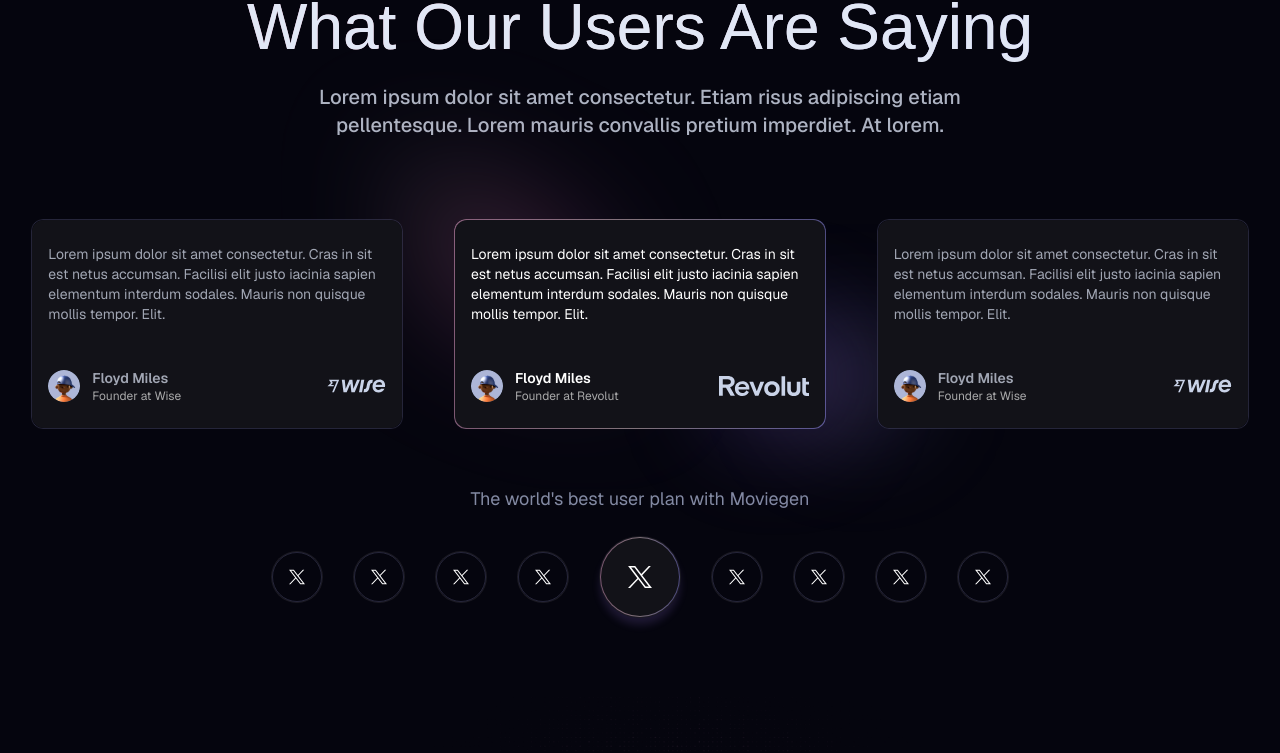
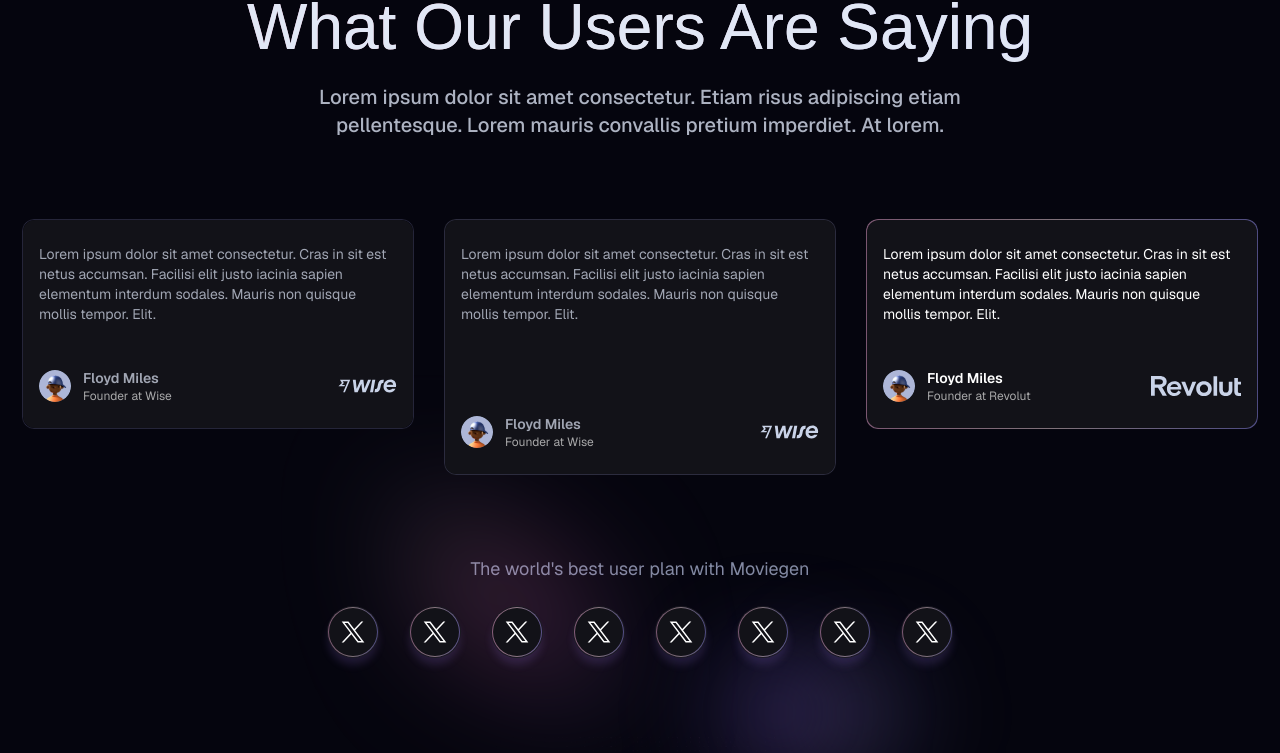
Before and after one commit to Nazia98175/moviegen, a Next.js app: page / in a window 1280 px wide. Shown: the part 6070-6823 px from the top of the page. Built offline with nearby package versions, Linux system fonts and the light colour scheme; a web font is replaced by a local one.

Commit message:
work on slider

```diff
--- a/package.json
+++ b/package.json
@@ -12,7 +12,8 @@
     "@fontsource/inter": "^5.2.5",
     "next": "^15.3.2",
     "react": "^19.0.0",
-    "react-dom": "^19.0.0"
+    "react-dom": "^19.0.0",
+    "swiper": "^11.2.6"
   },
   "devDependencies": {
     "@eslint/eslintrc": "^3",
--- a/src/app/components/Footer.jsx
+++ b/src/app/components/Footer.jsx
@@ -66,7 +66,7 @@ const Footer = () => {
       </div>
       {/* PRIVACY AND POLICIES */}
       <div className="font-medium text-xs md:text-base text-gray83 mt-8 md:mt-12 lg:mt-16 xl:mt-20 flex flex-col md:flex-row items-center justify-between px-4 md:px-6 lg:px-10 gap-1 py-4 md:py-6 lg:py-8 bg-[#0A0A0F]">
-        <p className="leading-[100%] font-medium text-gray83 text-sm sm:text-base hover:text-transparent hover:bg-clip-text hover:bg-gradient-to-r hover:from-[#F0A9D3] hover:via-[#F9DEE3] hover:to-[#9691F2] hover:duration-300">
+        <p className="leading-[100%] font-medium text-gray83 text-sm sm:text-base hover:text-transparent">
           © Moviegen, 2025 — All rights reserved
         </p>
         <div className="flex justify-center gap-3 md:space-x-4 max-md:mt-3">
--- a/src/app/components/GetStarted.jsx
+++ b/src/app/components/GetStarted.jsx
@@ -4,7 +4,6 @@ import SectionTag from "./common/SectionTag";
 import { UnionIcon } from "./common/Icons";
 
 const GetStarted = () => {
-  const heading = "common_heading";
   return (
     <>
       <div className="relative">
@@ -41,7 +40,7 @@ const GetStarted = () => {
               src="/images/svg/union.svg"
               alt="union"
             />
-            <div className={`${heading}`}>
+            <div className="common_heading">
               <h1 className="text-[36px] xl:flex tracking-[-1px] xl:flex-col xl:gap-4 md:text-[45px] lg:text-[56px] leading-[100%] w-fit">
                 Professional Videos{" "}
                 <span className="text-[#E1E7F5] tracking-[-1.60px] text-[36px] md:text-[45px] lg:text-[56px] leading-[100%] w-fit">
--- a/src/app/components/Testimonials.jsx
+++ b/src/app/components/Testimonials.jsx
@@ -1,10 +1,18 @@
-import React from "react";
+"use client";
+import React, { useState, useRef, useEffect } from "react";
 import Image from "next/image";
 import SectionTag from "./common/SectionTag";
+import { Swiper, SwiperSlide } from "swiper/react";
+import "swiper/css";
+import "swiper/css/pagination";
+import { Pagination } from "swiper/modules";
+import { TwitterIcon, X } from "./common/Icons";
+import SwiperCore from "swiper";
 
 const testimonials = [
   {
     name: "Floyd Miles",
+    icon: <X />,
     role: "Founder at Wise",
     companyLogo: "/images/svg/wise-logo.svg",
     profile: "/images/svg/testimonial-profile.svg",
@@ -13,10 +21,73 @@ const testimonials = [
   },
   {
     name: "Floyd Miles",
+    icon: <X />,
     role: "Founder at Revolut",
     companyLogo: "/images/svg/revolut-logo.svg",
     profile: "/images/svg/testimonial-profile.svg",
     highlighted: true,
+    content:
+      "Lorem ipsum dolor sit amet consectetur. Cras in sit est netus accumsan. Facilisi elit justo iacinia sapien elementum interdum sodales. Mauris non quisque mollis tempor. Elit.",
+  },
+  {
+    name: "Floyd Miles",
+    icon: <X />,
+    role: "Founder at Wise",
+    companyLogo: "/images/svg/wise-logo.svg",
+    profile: "/images/svg/testimonial-profile.svg",
+    content:
+      "Lorem ipsum dolor sit amet consectetur. Cras in sit est netus accumsan. Facilisi elit justo iacinia sapien elementum interdum sodales. Mauris non quisque mollis tempor. Elit.",
+  },
+  {
+    name: "Floyd Miles",
+    icon: <X />,
+    role: "Founder at Wise",
+    companyLogo: "/images/svg/wise-logo.svg",
+    profile: "/images/svg/testimonial-profile.svg",
+    content:
+      "Lorem ipsum dolor sit amet consectetur. Cras in sit est netus accumsan. Facilisi elit justo iacinia sapien elementum interdum sodales. Mauris non quisque mollis tempor. Elit.",
+  },
+  {
+    name: "Floyd Miles",
+    icon: <X />,
+    role: "Founder at Wise",
+    companyLogo: "/images/svg/wise-logo.svg",
+    profile: "/images/svg/testimonial-profile.svg",
+    content:
+      "Lorem ipsum dolor sit amet consectetur. Cras in sit est netus accumsan. Facilisi elit justo iacinia sapien elementum interdum sodales. Mauris non quisque mollis tempor. Elit.",
+  },
+  {
+    name: "Floyd Miles",
+    icon: <X />,
+    role: "Founder at Wise",
+    companyLogo: "/images/svg/wise-logo.svg",
+    profile: "/images/svg/testimonial-profile.svg",
+    content:
+      "Lorem ipsum dolor sit amet consectetur. Cras in sit est netus accumsan. Facilisi elit justo iacinia sapien elementum interdum sodales. Mauris non quisque mollis tempor. Elit.",
+  },
+  {
+    name: "Floyd Miles",
+    icon: <X />,
+    role: "Founder at Wise",
+    companyLogo: "/images/svg/wise-logo.svg",
+    profile: "/images/svg/testimonial-profile.svg",
+    content:
+      "Lorem ipsum dolor sit amet consectetur. Cras in sit est netus accumsan. Facilisi elit justo iacinia sapien elementum interdum sodales. Mauris non quisque mollis tempor. Elit.",
+  },
+  {
+    name: "Floyd Miles",
+    icon: <X />,
+    role: "Founder at Wise",
+    companyLogo: "/images/svg/wise-logo.svg",
+    profile: "/images/svg/testimonial-profile.svg",
+    content:
+      "Lorem ipsum dolor sit amet consectetur. Cras in sit est netus accumsan. Facilisi elit justo iacinia sapien elementum interdum sodales. Mauris non quisque mollis tempor. Elit.",
+  },
+  {
+    name: "Floyd Miles",
+    role: "Founder at Wise",
+    companyLogo: "/images/svg/wise-logo.svg",
+    profile: "/images/svg/testimonial-profile.svg",
     content:
       "Lorem ipsum dolor sit amet consectetur. Cras in sit est netus accumsan. Facilisi elit justo iacinia sapien elementum interdum sodales. Mauris non quisque mollis tempor. Elit.",
   },
@@ -31,46 +102,60 @@ const testimonials = [
 ];
 
 const Testimonials = () => {
-  const heading = "common_heading !font-suisseintl !font-medium";
-  const para = "common_para max-w-[550px] lg:max-w-[700px] !font-geist";
+  const [activeIndex, setActiveIndex] = useState(0);
+  const swiperRef = useRef;
+
+  const handleIconClick = (index) => {
+    setActiveIndex(index);
+    swiperRef.current?.slideTo(index);
+  };
+
   return (
     <section className="py-20 text-white text-center px-4">
       <div className="max-w-[1236px] mx-auto">
-        <div className={heading}>
+        {/* Header */}
+        <div className="common_heading !font-suisseintl !font-medium">
           <SectionTag title="Trusted by Our Users" tagclass="hidden" />
           <h2 className="text-[#E1E7F5] pt-4">What Our Users Are Saying</h2>
         </div>
-        <p className={para}>
+        <p className="common_para max-w-[550px] lg:max-w-[700px] !font-geist">
           Lorem ipsum dolor sit amet consectetur. Etiam risus adipiscing etiam
           pellentesque. Lorem mauris convallis pretium imperdiet. At lorem.
         </p>
 
-        {/* Testimonials */}
-        <div className="grid md:grid-cols-3 gap-6 md:gap-3 lg:gap-8 relative mt-20">
+        {/* Swiper */}
+        <div className="relative">
+          <Swiper
+            modules={[Pagination]}
+            pagination={false}
+            spaceBetween={30}
+            slidesPerView={1.2}
+            centeredSlides={true}
+            loop={true}
+            onSlideChange={(swiper) => setActiveIndex(swiper.realIndex)}
+            onSwiper={(swiper) => (swiperRef.current = swiper)}
+            breakpoints={{
+              768: { slidesPerView: 2, centeredSlides: true },
+              1024: { slidesPerView: 3, centeredSlides: true },
+            }}
+            className="mySwiper"
+          >
             {testimonials.map((item, idx) => (
+              <SwiperSlide key={idx}>
+                {/* Slide Card Code */}
                 <div
-              key={idx}
-              className={`
-                group rounded-[12px] overflow-hidden relative z-10
-                w-full max-w-[372px] mx-auto
-                h-[210px] cursor-pointer hover:max-w-[428px] hover:[256px]
-                transition transform duration-500
-                hover:scale-[1.15]
-                ${
+                  className={`group rounded-[12px] overflow-hidden relative z-10 h-[210px] cursor-pointer transition-transform duration-500 hover:scale-[1.05] ${
                     item.highlighted
                       ? "transform md:scale-100 text-white"
                       : "text-[#D8DFF0B8]"
-                }
-              `}
+                  }`}
                 >
                   <div
-                className={`relative h-full rounded-[12px] transition-all duration-300
-          ${
+                    className={`relative h-full rounded-[12px] transition-all duration-300 ${
                       item.highlighted
                         ? ""
                         : "border border-[#44436285] group-hover:border-transparent"
-          }
-        `}
+                    }`}
                     style={{
                       ...(item.highlighted
                         ? {
@@ -96,10 +181,10 @@ const Testimonials = () => {
                     )}
 
                     <div className="bg-[#121218] h-full rounded-[12px] px-4 md:px-2 lg:px-4 py-6 md:py-2 lg:py-6 flex flex-col relative z-10">
-                  <p className=" !font-geist text-sm mb-3 lg:mb-6 flex-grow text-left">
+                      <p className="!font-geist text-sm mb-3 lg:mb-6 flex-grow text-left">
                         {item.content}
                       </p>
-                  <div className="flex justify-between items-center">
+                      <div className="flex justify-between items-center h-fit">
                         <div className="flex items-center gap-1 lg:gap-3">
                           <div className="w-8 h-8 rounded-full bg-gray-600 overflow-hidden flex items-center justify-center">
                             <Image
@@ -110,10 +195,10 @@ const Testimonials = () => {
                             />
                           </div>
                           <div>
-                        <p className=" !font-geist font-semibold text-sm text-left">
+                            <p className="!font-geist font-semibold text-sm text-left">
                               {item.name}
                             </p>
-                        <p className="text-xs text-[#A8A8A9]  !font-geist">
+                            <p className="text-xs text-[#A8A8A9] !font-geist">
                               {item.role}
                             </p>
                           </div>
@@ -121,8 +206,8 @@ const Testimonials = () => {
                         <Image
                           src={item.companyLogo}
                           alt={item.role}
-                      width={90} // Always set max width for Next.js optimization
-                      height={30} // Always set max height for Next.js optimization
+                          width={90}
+                          height={30}
                           className={
                             item.highlighted
                               ? "w-[60px] h-[20px] lg:w-[90px] lg:h-[30px]"
@@ -133,93 +218,58 @@ const Testimonials = () => {
                     </div>
                   </div>
                 </div>
+              </SwiperSlide>
             ))}
+          </Swiper>
 
-          {/* Blur shadows */}
+          {/* Blur Effects */}
           <img
             src="/images/svg/testimonial-blur-shadow-1.svg"
             alt="shadow-blur"
-            className="absolute z-0 right-60 transform -translate-y-0.5"
+            className="absolute z-0 pointer-event-none right-60 transform -translate-y-0.5"
           />
           <img
             src="/images/svg/testimonial-blur-shadow-2.svg"
             alt="shadow-blur"
-            className="absolute z-0 right-80 transform -translate-y-1"
+            className="absolute z-0 pointer-event-none right-80 transform -translate-y-1"
           />
           <img
             src="/images/svg/testimonial-blur-shadow-3.svg"
             alt="shadow-blur"
-            className="absolute z-0 right-130 transform -translate-y-2/5"
+            className="absolute z-0 pointer-event-none right-130 transform -translate-y-2/5"
           />
         </div>
 
-        <p className="text-base md:text-lg text-[#838AA3] mt-14 mb-6  !font-geist">
+        <p className="text-base md:text-lg text-[#838AA3] mb-6 !font-geist">
           The world's best user plan with Moviegen
         </p>
 
-        {/* X/Twitter Pagination with Gradient Border */}
-        <div className="flex md:flex-row justify-center gap-3 md:gap-8 items-center">
-          {Array.from({ length: 9 }).map((_, i) => {
-            // On mobile, only show icons 3, 4, and 5 (the middle one and its neighbors)
-            const showOnMobile = i >= 3 && i <= 5;
+        {/* Twitter-style Pagination */}
+        {/* Twitter-style Pagination */}
+        <div className="flex md:flex-row relative z-10 justify-center gap-3 md:gap-8 items-center">
+          {testimonials.map((obj, index) => {
+            if (index >= testimonials.length - 2) return null;
             return (
               <div
-                key={i}
-                className={`${
-                  i === 4
-                    ? "p-10 flex items-center justify-center relative cursor-pointer"
-                    : "flex items-center justify-center cursor-pointer"
-                } ${
-                  !showOnMobile ? "hidden md:flex" : ""
-                } transition-transform duration-300 hover:scale-110`}
+                key={index}
+                onClick={() => handleIconClick(index)}
+                className={`cursor-pointer transition-transform duration-300 hover:scale-110`}
               >
-                {i === 4 ? (
                 <div
-                    className="absolute inset-0 rounded-full"
+                  className="relative p-10 flex items-center justify-center"
                   style={{
                     background:
                       "linear-gradient(91.18deg, rgba(240, 169, 211, 0.5) 0%, rgba(249, 222, 227, 0.5) 49.52%, rgba(150, 145, 242, 0.5) 100%)",
                     padding: "1px",
+                    borderRadius: "9999px",
                     boxShadow:
                       "0px 0px 0px 1px #1B1A22, 0px 8px 8px 0px rgba(163, 126, 242, 0.16)",
                   }}
                 >
-                    <div className="w-full h-full rounded-full bg-[#121218] flex items-center justify-center">
-                      <svg
-                        width="24"
-                        height="24"
-                        viewBox="0 0 38 36"
-                        fill="none"
-                        xmlns="http://www.w3.org/2000/svg"
-                        className="z-10"
-                      >
-                        <path
-                          d="M0.133767 0.500488L14.7729 19.8053L0.0415035 35.5005L3.35722 35.5005L16.2549 21.7588L26.6754 35.5005L37.9582 35.5005L22.495 15.1101L36.2071 0.500489L32.8914 0.500489L21.0137 13.1559L11.4165 0.500488L0.133767 0.500488ZM5.00967 2.90959L10.1929 2.90959L33.0816 33.092L27.8984 33.092L5.00967 2.90959Z"
-                          fill="white"
-                        />
-                      </svg>
+                  <div className="size-12 rounded-full bg-[#121218] flex items-center justify-center">
+                    {obj.icon}
                   </div>
                 </div>
-                ) : (
-                  <div
-                    className="p-4 rounded-full border border-[#44436285] flex items-center justify-center"
-                    style={{ boxShadow: "0px 0px 0px 1px #1B1A22" }}
-                  >
-                    <svg
-                      width="16"
-                      height="16"
-                      viewBox="0 0 38 36"
-                      fill="none"
-                      xmlns="http://www.w3.org/2000/svg"
-                      className="z-10"
-                    >
-                      <path
-                        d="M0.133767 0.500488L14.7729 19.8053L0.0415035 35.5005L3.35722 35.5005L16.2549 21.7588L26.6754 35.5005L37.9582 35.5005L22.495 15.1101L36.2071 0.500489L32.8914 0.500489L21.0137 13.1559L11.4165 0.500488L0.133767 0.500488ZM5.00967 2.90959L10.1929 2.90959L33.0816 33.092L27.8984 33.092L5.00967 2.90959Z"
-                        fill="white"
-                      />
-                    </svg>
-                  </div>
-                )}
               </div>
             );
           })}
--- a/src/app/components/common/Icons.jsx
+++ b/src/app/components/common/Icons.jsx
@@ -122,12 +122,25 @@ export const InstaIcon = () => {
       className="rounded-full hover:shadow-[0px_0px_9.8px_1.4px_#8562E4CC] duration-300"
     >
       <circle cx="16" cy="16" r="15.5" stroke="#C9D3E8" />
-      <path
-        fillRule="evenodd"
-        clipRule="evenodd"
-        d="M17.4375 21.7695C16.9007 21.9197 16.3347 22 15.75 22C12.2982 22 9.5 19.2018 9.5 15.75C9.5 12.2982 12.2982 9.5 15.75 9.5C19.2018 9.5 22 12.2982 22 15.75C22 17.722 21.0867 19.4808 19.6599 20.6262C20.0529 21.1224 20.509 21.5066 21.0074 21.5066C21.8296 21.5066 22.0769 20.8449 22.0979 20.514H23C23 22.2655 21.9527 23.4396 20.231 23.4954C19.6241 23.5151 18.6073 23.5481 17.4375 21.7695ZM16.8874 20.8129C16.5576 20.9349 16.1804 21 15.75 21C13.1645 21 12.5 18.6495 12.5 15.75C12.5 12.8505 13.1651 10.5 15.75 10.5C18.3349 10.5 19 12.8505 19 15.75C19 16.9268 18.8905 18.0132 18.5876 18.8886C18.0978 18.0271 17.325 17 15.9005 17C14.7144 17 13.8059 17.4856 13.5 17.7284L13.8765 18.4809C13.9811 18.4462 14.2453 18.3768 14.4649 18.3768C14.7395 18.3768 15.7122 18.2887 16.6536 20.3299C16.7319 20.4998 16.8099 20.6606 16.8874 20.8129Z"
-        fill="#C9D3E8"
-      />
+      <g clip-path="url(#clip0_91_5757)">
+        <path
+          d="M19.9375 12.0625V12.0713M9 12.5C9 11.5717 9.36875 10.6815 10.0251 10.0251C10.6815 9.36875 11.5717 9 12.5 9H19.5C20.4283 9 21.3185 9.36875 21.9749 10.0251C22.6313 10.6815 23 11.5717 23 12.5V19.5C23 20.4283 22.6313 21.3185 21.9749 21.9749C21.3185 22.6313 20.4283 23 19.5 23H12.5C11.5717 23 10.6815 22.6313 10.0251 21.9749C9.36875 21.3185 9 20.4283 9 19.5V12.5ZM13.375 16C13.375 16.6962 13.6516 17.3639 14.1438 17.8562C14.6361 18.3484 15.3038 18.625 16 18.625C16.6962 18.625 17.3639 18.3484 17.8562 17.8562C18.3484 17.3639 18.625 16.6962 18.625 16C18.625 15.3038 18.3484 14.6361 17.8562 14.1438C17.3639 13.6516 16.6962 13.375 16 13.375C15.3038 13.375 14.6361 13.6516 14.1438 14.1438C13.6516 14.6361 13.375 15.3038 13.375 16Z"
+          stroke="#C9D3E8"
+          stroke-width="1.6"
+          stroke-linecap="round"
+          stroke-linejoin="round"
+        />
+      </g>
+      <defs>
+        <clipPath id="clip0_91_5757">
+          <rect
+            width="16"
+            height="16"
+            fill="white"
+            transform="translate(8 8)"
+          />
+        </clipPath>
+      </defs>
     </svg>
   );
 };
@@ -168,3 +181,18 @@ export const DownArrow = ({ className }) => {
     </svg>
   );
 };
+
+export const X = () => (
+  <svg
+    width="28"
+    height="28"
+    viewBox="0 0 28 28"
+    fill="none"
+    xmlns="http://www.w3.org/2000/svg"
+  >
+    <path
+      d="M2.68036 3.5L11.4639 15.0829L2.625 24.5L4.61443 24.5L12.353 16.255L18.6054 24.5L25.375 24.5L16.0971 12.2658L24.3244 3.5L22.3349 3.5L15.2083 11.0933L9.45 3.5L2.68036 3.5ZM5.6059 4.94546L8.71585 4.94546L22.4491 23.0549L19.3391 23.0549L5.6059 4.94546Z"
+      fill="white"
+    />
+  </svg>
+);
--- a/src/app/globals.css
+++ b/src/app/globals.css
@@ -142,3 +142,11 @@ body {
 .logo-shadow {
   @apply shadow-[0px_0px_9.8px_1.4px_#8562E4CC]
 }
+
+.swiper {
+  @apply !py-20
+}
+
+.swiper-slide-active>div{
+  @apply !h-[256px] bg-[#121218]
+}
```
Also changed, not shown: 1 other file (tests, documents, lock files or other folders). Lines whose indentation alone changed are shown as unchanged.
